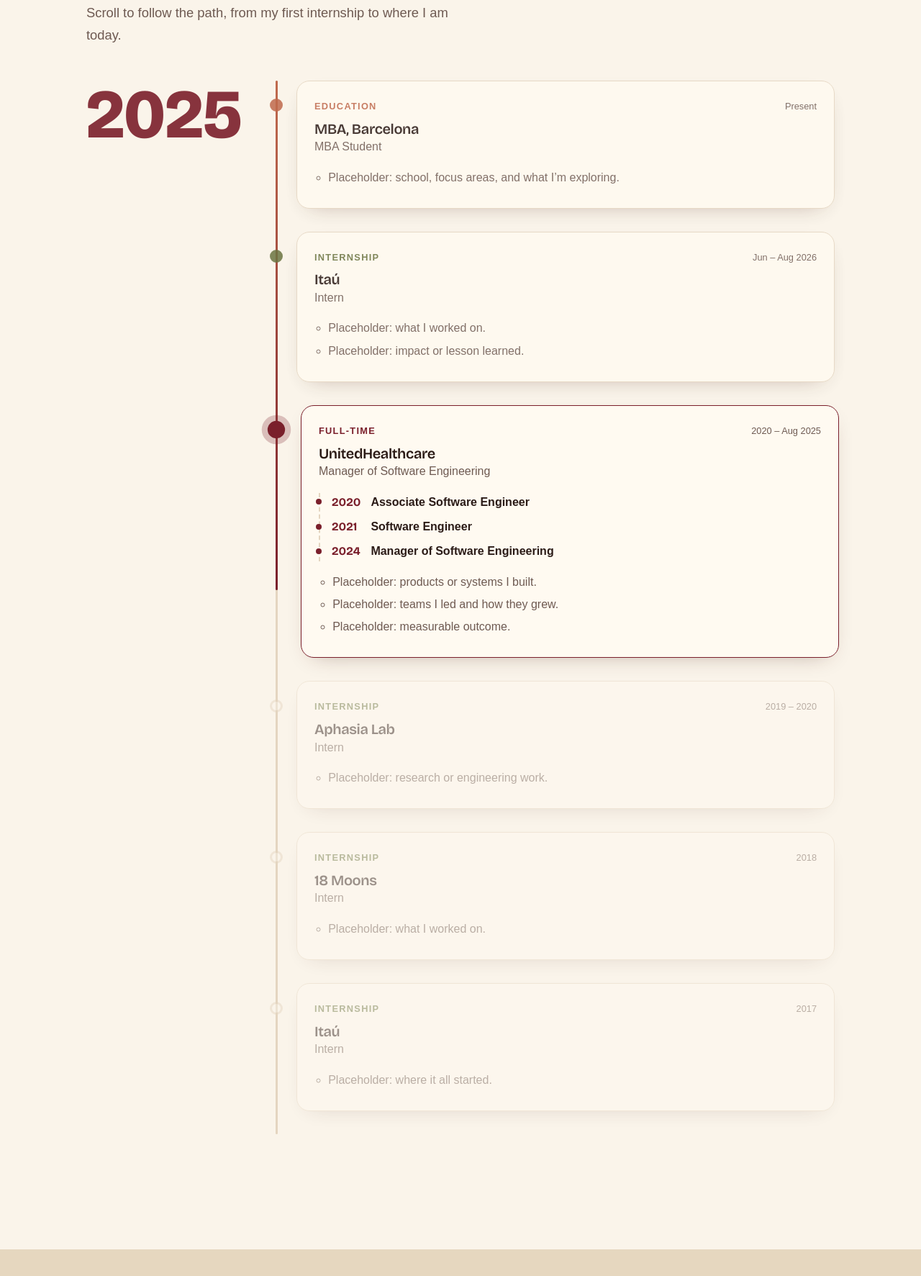
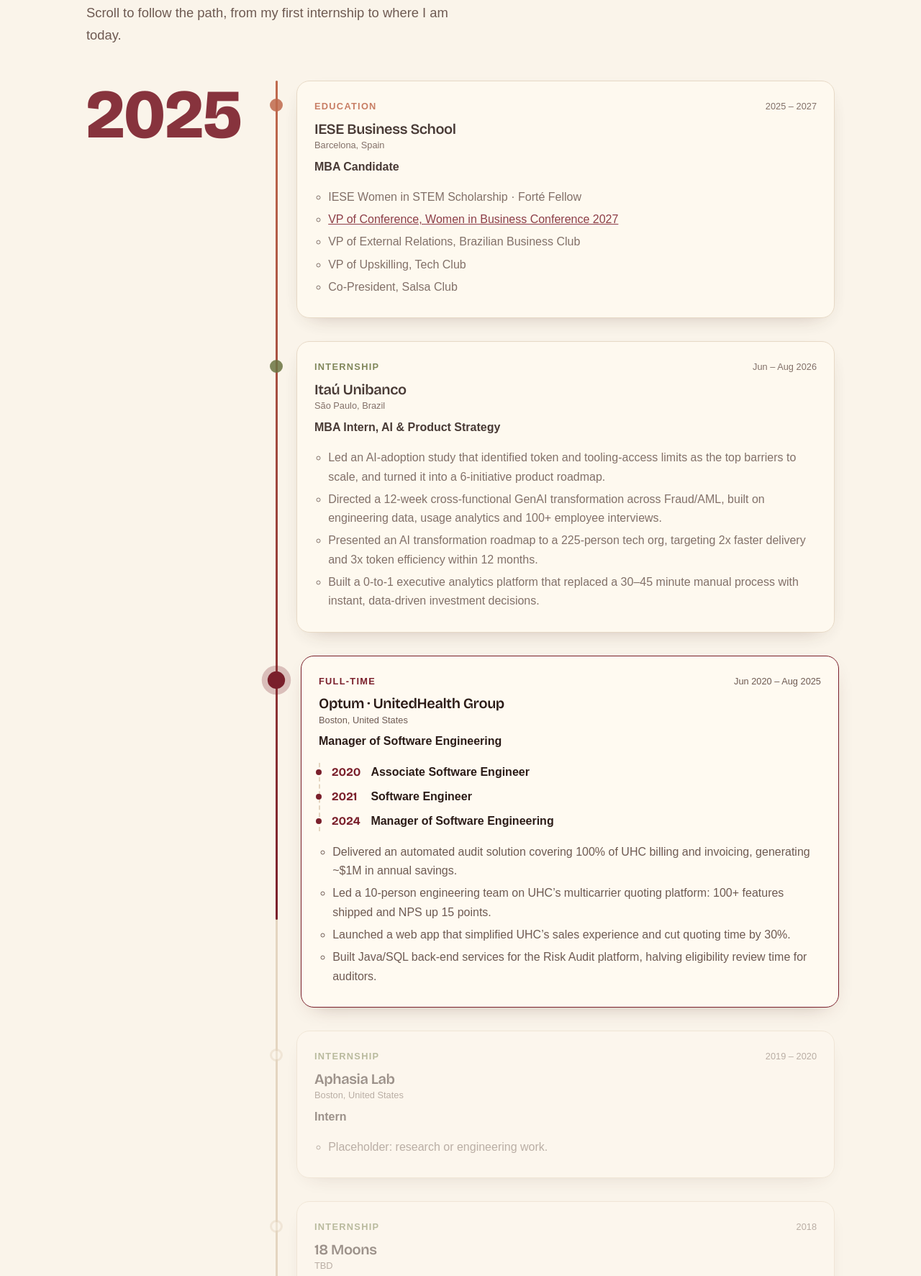
Before and after one commit to jbighetto/julia-portfolio, an Astro site: page /work in a window 1280 px wide. Shown: the part 388-2161 px from the top of the page at 72% size. Built offline with nearby package versions, Linux system fonts and the light colour scheme; Astro itself is replaced by a stand-in of ours.

Commit message:
Add real résumé content, IESE MBA entry, résumé PDF and quick facts
Co-Authored-By: Claude Sonnet 5.5 <noreply@anthropic.com>
Claude-Session: https://claude.ai/code/session_018dMrW61PZEn6HhGrpyUPUr

```diff
--- a/src/components/TimelineItem.astro
+++ b/src/components/TimelineItem.astro
@@ -15,6 +15,7 @@ const kindLabel = { 'full-time': 'Full-time', internship: 'Internship', educatio
       <time>{entry.period}</time>
     </header>
     <h3>{entry.company}</h3>
+    <p class="where">{entry.location}</p>
     <p class="role">{latestRole.title}</p>
 
     {hasLadder && (
@@ -26,7 +27,9 @@ const kindLabel = { 'full-time': 'Full-time', internship: 'Internship', educatio
     )}
 
     <ul class="highlights">
-      {entry.highlights.map((h) => <li>{h}</li>)}
+      {entry.highlights.map((h) => (
+        <li>{typeof h === 'string' ? h : <a href={h.href} target="_blank" rel="noopener noreferrer">{h.text}</a>}</li>
+      ))}
     </ul>
   </article>
 </li>
@@ -55,7 +58,8 @@ const kindLabel = { 'full-time': 'Full-time', internship: 'Internship', educatio
   .kind { font-weight: 700; letter-spacing: 0.1em; text-transform: uppercase; color: var(--tint); }
   time { color: var(--muted); }
   h3 { margin-bottom: 0.1rem; }
-  .role { color: var(--muted); margin-bottom: 1rem; }
+  .where { font-size: 0.8rem; color: var(--muted); margin: 0; }
+  .role { font-weight: 600; margin: 0.4rem 0 1rem; }
 
   .ladder { list-style: none; margin: 0 0 1rem; padding: 0 0 0 1rem; border-left: 2px dashed var(--border); display: grid; gap: 0.5rem; }
   .ladder li { display: flex; gap: 0.8rem; align-items: baseline; position: relative; }
--- a/src/data/experience.ts
+++ b/src/data/experience.ts
@@ -1,4 +1,6 @@
-// Work history, newest first. All highlights are placeholders for now.
+// Timeline entries, newest first.
+
+export type Highlight = string | { text: string; href: string };
 
 export interface Role {
   title: string;
@@ -8,37 +10,55 @@ export interface Role {
 export interface Experience {
   id: string;
   company: string;
+  location: string;
   kind: 'full-time' | 'internship' | 'education';
   period: string; // display string
   year: string; // shown in the sticky year marker
   roles: Role[]; // oldest -> newest; one entry for single-role stints
-  highlights: string[];
+  highlights: Highlight[];
 }
 
 export const experience: Experience[] = [
   {
-    id: 'mba',
-    company: 'MBA, Barcelona',
+    id: 'iese',
+    company: 'IESE Business School',
+    location: 'Barcelona, Spain',
     kind: 'education',
-    period: 'Present',
+    period: '2025 – 2027',
     year: 'Now',
-    roles: [{ title: 'MBA Student', start: 'Now' }],
-    highlights: ['Placeholder: school, focus areas, and what I’m exploring.'],
+    roles: [{ title: 'MBA Candidate', start: '2025' }],
+    highlights: [
+      'IESE Women in STEM Scholarship · Forté Fellow',
+      {
+        text: 'VP of Conference, Women in Business Conference 2027',
+        href: 'https://www.wib-conference-iese.com/',
+      },
+      'VP of External Relations, Brazilian Business Club',
+      'VP of Upskilling, Tech Club',
+      'Co-President, Salsa Club',
+    ],
   },
   {
     id: 'itau-2026',
-    company: 'Itaú',
+    company: 'Itaú Unibanco',
+    location: 'São Paulo, Brazil',
     kind: 'internship',
     period: 'Jun – Aug 2026',
     year: '2026',
-    roles: [{ title: 'Intern', start: '2026' }],
-    highlights: ['Placeholder: what I worked on.', 'Placeholder: impact or lesson learned.'],
+    roles: [{ title: 'MBA Intern, AI & Product Strategy', start: '2026' }],
+    highlights: [
+      'Led an AI-adoption study that identified token and tooling-access limits as the top barriers to scale, and turned it into a 6-initiative product roadmap.',
+      'Directed a 12-week cross-functional GenAI transformation across Fraud/AML, built on engineering data, usage analytics and 100+ employee interviews.',
+      'Presented an AI transformation roadmap to a 225-person tech org, targeting 2x faster delivery and 3x token efficiency within 12 months.',
+      'Built a 0-to-1 executive analytics platform that replaced a 30–45 minute manual process with instant, data-driven investment decisions.',
+    ],
   },
   {
-    id: 'uhc',
-    company: 'UnitedHealthcare',
+    id: 'optum',
+    company: 'Optum · UnitedHealth Group',
+    location: 'Boston, United States',
     kind: 'full-time',
-    period: '2020 – Aug 2025',
+    period: 'Jun 2020 – Aug 2025',
     year: '2025',
     roles: [
       { title: 'Associate Software Engineer', start: '2020' },
@@ -46,14 +66,16 @@ export const experience: Experience[] = [
       { title: 'Manager of Software Engineering', start: '2024' },
     ],
     highlights: [
-      'Placeholder: products or systems I built.',
-      'Placeholder: teams I led and how they grew.',
-      'Placeholder: measurable outcome.',
+      'Delivered an automated audit solution covering 100% of UHC billing and invoicing, generating ~$1M in annual savings.',
+      'Led a 10-person engineering team on UHC’s multicarrier quoting platform: 100+ features shipped and NPS up 15 points.',
+      'Launched a web app that simplified UHC’s sales experience and cut quoting time by 30%.',
+      'Built Java/SQL back-end services for the Risk Audit platform, halving eligibility review time for auditors.',
     ],
   },
   {
     id: 'aphasia-lab',
     company: 'Aphasia Lab',
+    location: 'Boston, United States',
     kind: 'internship',
     period: '2019 – 2020',
     year: '2019',
@@ -63,6 +85,7 @@ export const experience: Experience[] = [
   {
     id: '18-moons',
     company: '18 Moons',
+    location: 'TBD',
     kind: 'internship',
     period: '2018',
     year: '2018',
@@ -71,11 +94,27 @@ export const experience: Experience[] = [
   },
   {
     id: 'itau-2017',
-    company: 'Itaú',
+    company: 'Itaú Unibanco',
+    location: 'São Paulo, Brazil',
     kind: 'internship',
     period: '2017',
     year: '2017',
-    roles: [{ title: 'Intern', start: '2017' }],
-    highlights: ['Placeholder: where it all started.'],
+    roles: [{ title: 'Data Intern', start: '2017' }],
+    highlights: [
+      'Analyzed data from 10+ databases to design and prototype a Facebook chatbot, piloted publicly to 12M+ people in São Paulo.',
+    ],
+  },
+  {
+    id: 'bu',
+    company: 'Boston University',
+    location: 'Boston, United States',
+    kind: 'education',
+    period: '2016 – 2020',
+    year: '2016',
+    roles: [{ title: 'B.A. Computer Science · B.S. Communications', start: '2016' }],
+    highlights: [
+      'Venue Director, Brazil Conference 2019: a 3-day event for 900+ in-person and 30k+ online attendees.',
+      'Programming Director, SheHacks Boston 2018: a 36-hour hackathon for 1k+ women and non-binary participants.',
+    ],
   },
 ];
--- a/src/data/site.ts
+++ b/src/data/site.ts
@@ -9,9 +9,9 @@ export const site = {
     emphasis: 'making the world a little better.',
   },
   intro: 'Barcelona · MBA · retired Software Engineer',
-  email: 'jbighetto@gmail.com',
-  linkedin: 'https://www.linkedin.com/in/REPLACE-ME', // TODO: real URL
-  resume: '/resume.pdf', // TODO: drop the PDF into /public/resume.pdf
+  email: 'julia.bighetto@gmail.com',
+  linkedin: 'https://www.linkedin.com/in/julia-bighetto',
+  resume: '/resume.pdf',
 };
 
 export const nav = [
@@ -36,7 +36,7 @@ export const focusAreas = [
   },
 ];
 
-export const careerPath = ['Software Engineer', 'Engineering Manager', 'Technical Product Owner', 'MBA, Barcelona'];
+export const careerPath = ['Software Engineer', 'Engineering Manager', 'Technical Product Owner', 'MBA at IESE'];
 
 // Placeholder: replace with the real bio when ready.
 export const bio = [
@@ -53,3 +53,11 @@ export const bio = [
     text: 'Placeholder. Exploring the streets of Barcelona, and whatever else I get up to.',
   },
 ];
+
+export const quickFacts = [
+  { label: 'Languages', value: 'Portuguese (native), English (native), Spanish (B2)' },
+  { label: 'Education', value: 'MBA, IESE · B.A. Computer Science & B.S. Communications, Boston University' },
+  { label: 'Tech', value: 'JavaScript, TypeScript, Java, MongoDB · Python, SQL' },
+  { label: 'Certifications', value: 'Google Cloud Leadership (2025) · Scrum Master & Agile (2021)' },
+  { label: 'Work authorization', value: 'European Union, United States, Brazil' },
+];
```
Also changed, not shown: src/pages/about.astro (+9 -1 lines), README.md, 1 other file.
